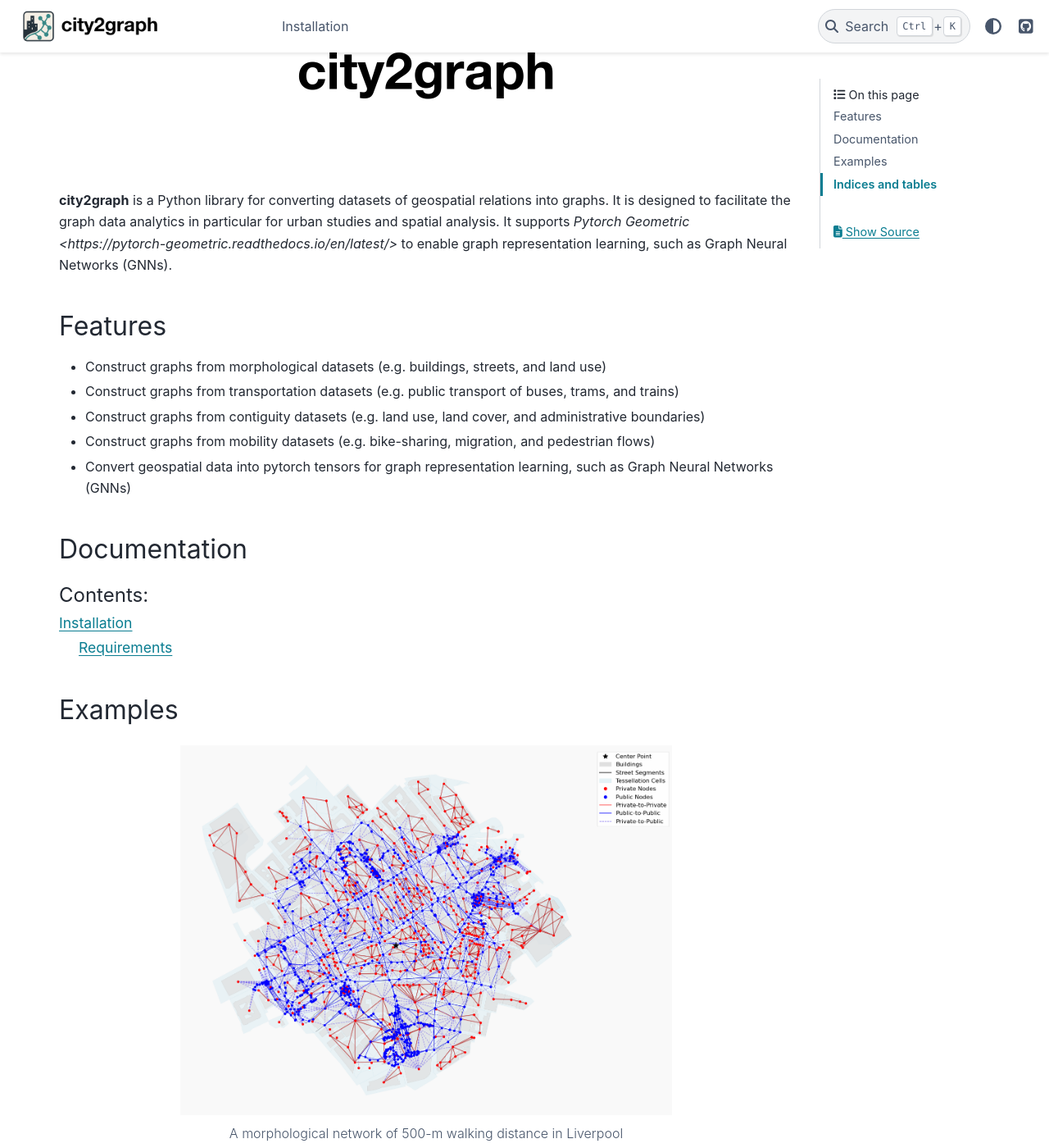
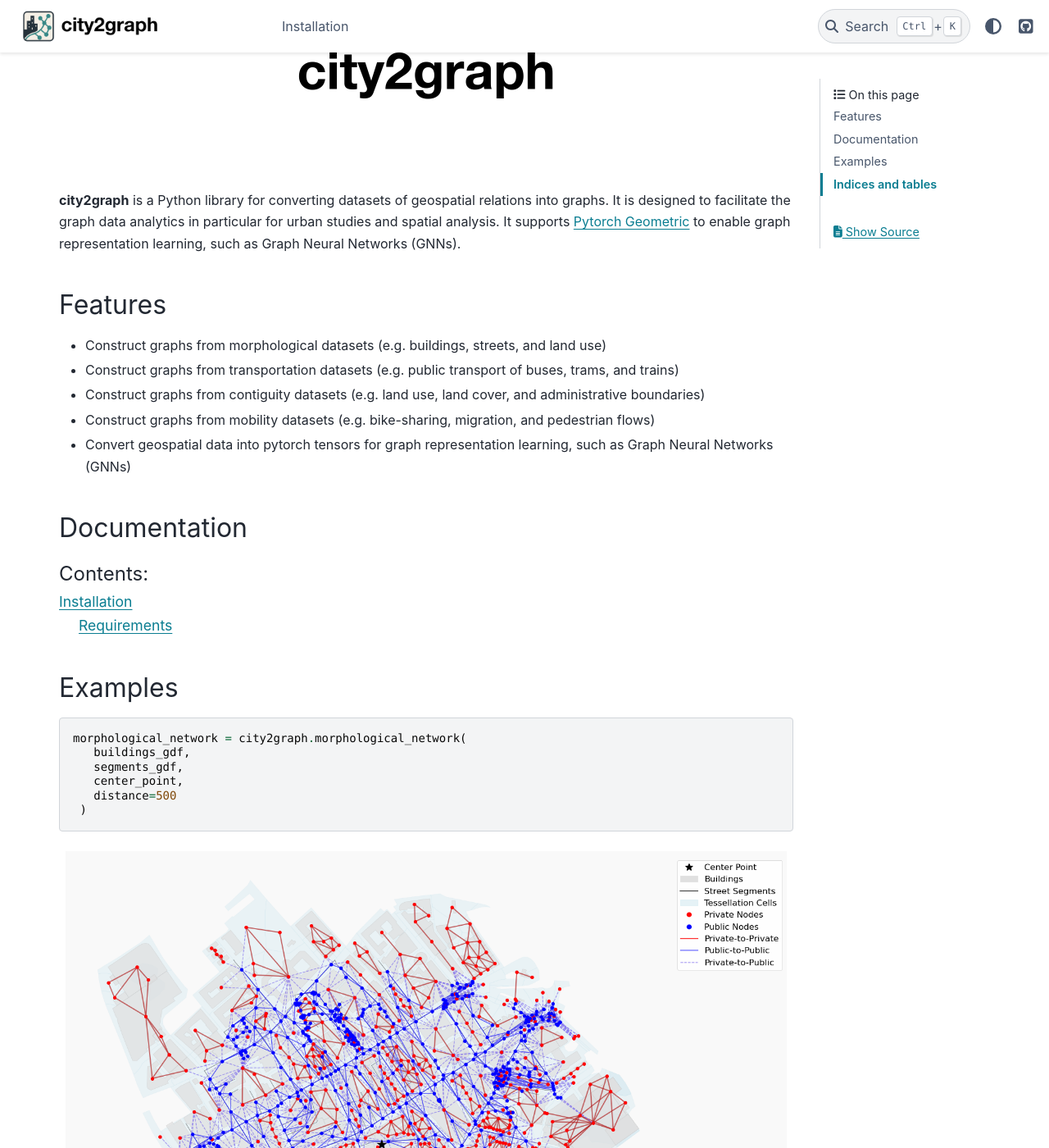
Before and after one commit to yu-ta-sato/city2graph, a Sphinx documentation site: the page built from docs/source/index.rst, in a window 1280 px wide and 1400 px high, scrolled down 400 px. Shown: the whole window at 82% size. Built offline with Sphinx 7.4.7 and the PyData theme 0.15.4, drawn with Linux system fonts in a browser that asks for light colours; pages that are not in the unit, such as notebooks, are missing from menus.

Commit message:
Modified a code block

```diff
--- a/docs/source/index.rst
+++ b/docs/source/index.rst
@@ -17,7 +17,7 @@ city2graph documentation
 
 **city2graph** is a Python library for converting datasets of geospatial relations into graphs.
 It is designed to facilitate the graph data analytics in particular for urban studies and spatial analysis.
-It supports `Pytorch Geometric <https://pytorch-geometric.readthedocs.io/en/latest/>` to enable graph representation learning, such as Graph Neural Networks (GNNs).
+It supports `Pytorch Geometric <https://pytorch-geometric.readthedocs.io/en/latest/>`_ to enable graph representation learning, such as Graph Neural Networks (GNNs).
 
 Features
 --------
@@ -43,6 +43,7 @@ Examples
 --------
 
 .. code-block:: python
+
    morphological_network = city2graph.morphological_network(
       buildings_gdf,
       segments_gdf,
@@ -51,7 +52,7 @@ Examples
     )
 
 .. figure:: _static/morphological_network.png
-   :width: 600px
+   :width: 1000px
    :alt: A morphological network in Liverpool
    :align: center
 
```
